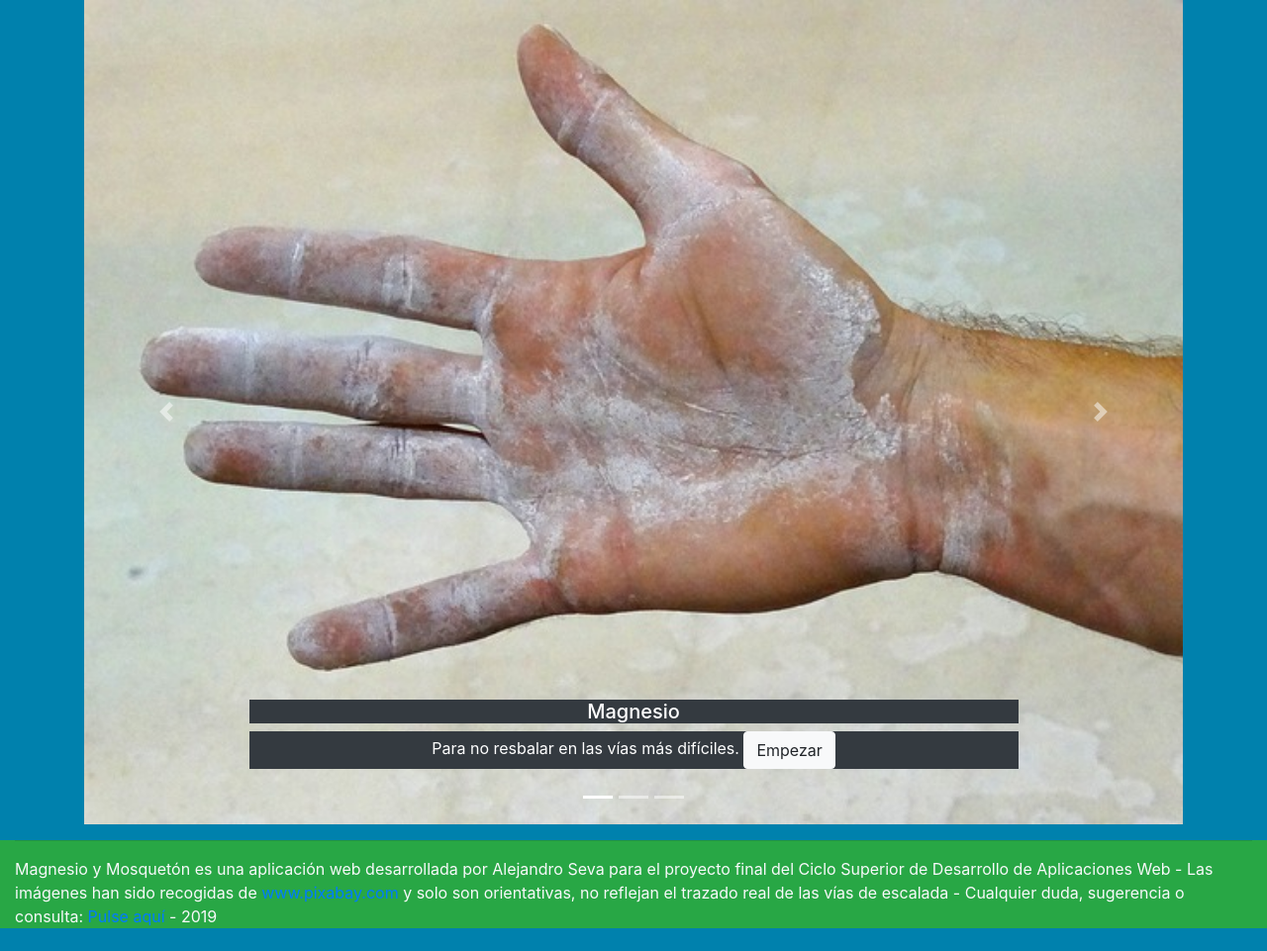
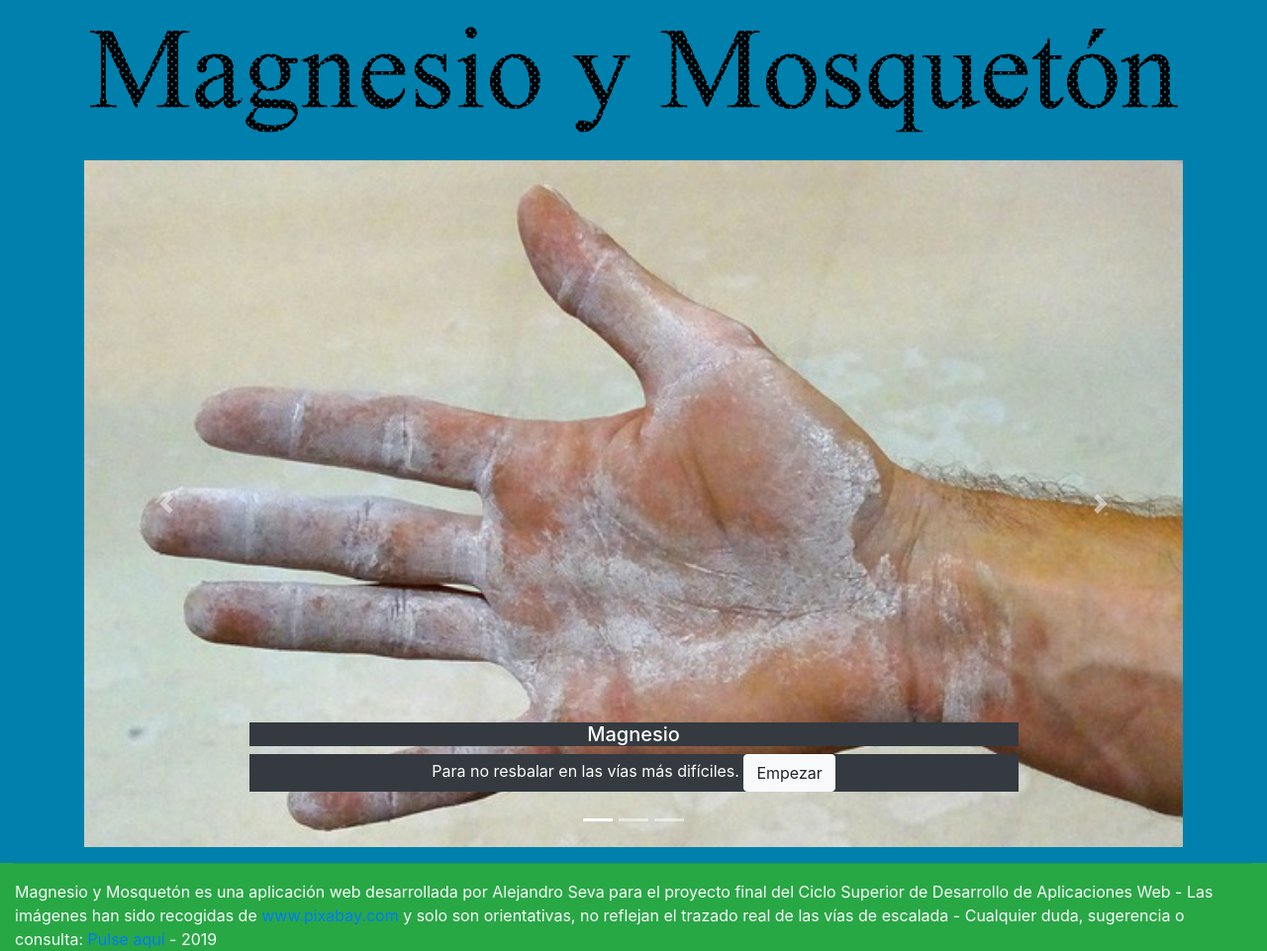
Before and after one commit to AlexFPUOC/magnesioymosqueton, a PHP site: page / in a window 1280 px wide. Shown: the whole page at 99% size. Before the commit the page ends 938 px from the top, so only its background shows below. Run offline with PHP 8.4, Linux system fonts and the light colour scheme; some libraries are stand-ins or nearby versions.

Commit message:
Test detalles diseño
Se añade el logo, y se ajusta el carousel.

```diff
--- a/inc/encabezado.inc
+++ b/inc/encabezado.inc
@@ -13,4 +13,4 @@
      <link rel="stylesheet" href="config/estilos.css">
 
     </head>
-    <body>
+    <body><div class="container"><img src='media/img/logomym.jpg' alt='logo magnesio y mosquetón' class='img-fluid mb-4' /></div>
--- a/view/portadaView.php
+++ b/view/portadaView.php
@@ -8,21 +8,21 @@
     </ol>
     <div class="carousel-inner">
       <div class="carousel-item active">
-        <img src="media/img/carousel01.jpg" class="d-block w-100" alt="Magnesio para no resbalar las manos.">
+        <img src="media/img/carousel01.jpg" class="d-block w-100 img-fluid" alt="Magnesio para no resbalar las manos.">
         <div class="carousel-caption d-none d-md-block">
           <h5 class="text-white bg-dark">Magnesio</h5>
           <p class="text-white bg-dark">Para no resbalar en las vías más difíciles. <a href="<?php echo $helper->url("producto","verListado"); ?>" class="btn btn-light">Empezar</a></p>
         </div>
       </div>
       <div class="carousel-item">
-        <img src="media/img/carousel02.jpg" class="d-block w-100" alt="Mosquetón para la seguridad.">
+        <img src="media/img/carousel02.jpg" class="d-block w-100 img-fluid" alt="Mosquetón para la seguridad.">
         <div class="carousel-caption d-none d-md-block">
           <h5 class="text-white bg-dark">Mosquetón</h5>
           <p class="text-white bg-dark">Porque nuestra seguridad es primordial. <a href="<?php echo $helper->url("producto","verListado"); ?>" class="btn btn-dark">Empezar</a></p>
         </div>
       </div>
       <div class="carousel-item">
-        <img src="media/img/carousel03.jpg" class="d-block w-100" alt="Para llegar a lo más alto.">
+        <img src="media/img/carousel03.jpg" class="d-block w-100 img-fluid" alt="Para llegar a lo más alto.">
         <div class="carousel-caption d-none d-md-block">
           <h5 class="text-white bg-dark">Magnesio y Mosquetón</h5>
           <p class="text-white bg-dark">Tu web de valoración de vías de escalada para llegar a lo más alto.<a href="<?php echo $helper->url("producto","verListado"); ?>" class="btn btn-primary">Empezar</a></p>
```
Also changed, not shown: media/img/carousel01.jpg, media/img/carousel02.jpg, media/img/carousel03.jpg, media/img/logomym.jpg (added).
